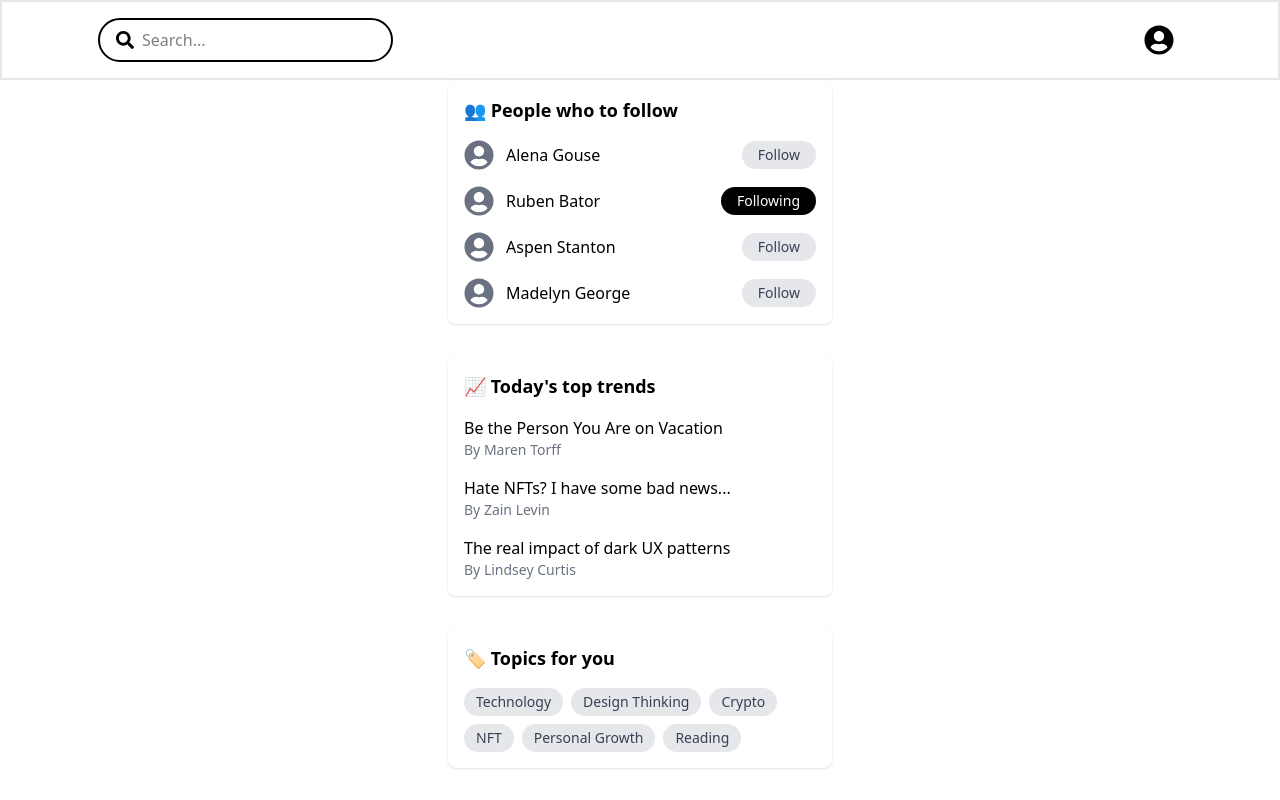
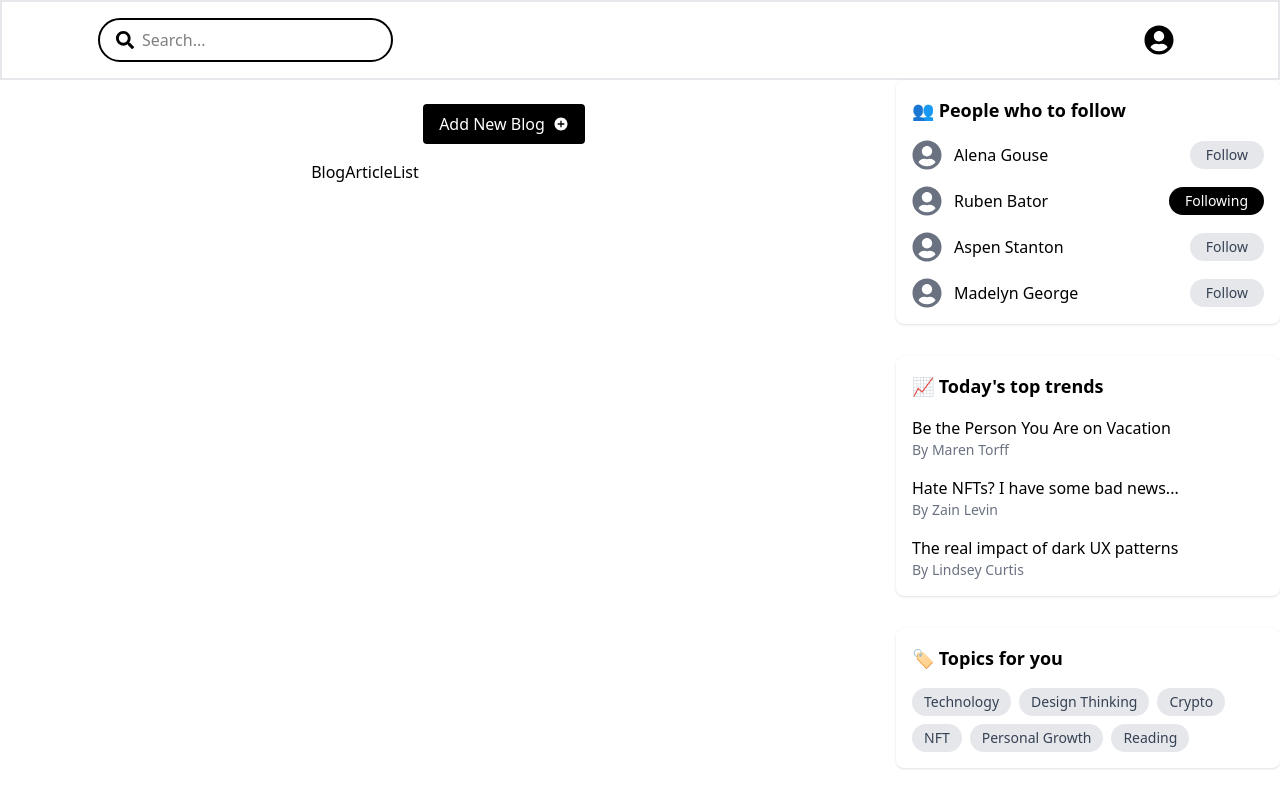
Before and after one commit to williamscodebox/ts-demos, a React (Vite) app: page / in a window 1280 px wide. Built offline with nearby package versions, Linux system fonts and the light colour scheme.

Commit message:
updated Blog

```diff
--- a/src/App.tsx
+++ b/src/App.tsx
@@ -5,22 +5,49 @@ import "./App.css";
 import BlogPeopleToFollow from "./components/BlogPeopleToFollow";
 import BlogTrendList from "./components/BlogTrendList";
 import BlogTopTopics from "./components/BlogTopTopics";
+import { BlogProvider } from "./providers/BlogContext";
+import { IoMdAddCircle } from "react-icons/io";
+import BlogModal from "./components/BlogModal";
+import BlogForm from "./components/BlogForm";
+import ArticleList from "./components/BlogArticleList";
 
 function App() {
   const [isModalOpen, setModalOpen] = useState(false);
   const [editingBlog, setEditingBlog] = useState<Blog | null>(null);
   return (
     <div>
+      <BlogProvider>
         <BlogNavigation />
         <div className="flex justify-center">
-        {/* <div className="mx-auto p-6">App</div>
-      </div>  */}
+          <div className="mx-auto p-6">
+            <div>
+              <button
+                // onClick={openModalForNewBlog}
+                className="ml-[7rem] bg-black flex justify-center items-center text-white px-4 py-2 rounded mb-4"
+              >
+                Add New Blog <IoMdAddCircle className="ml-[.5rem]" />
+              </button>
+
+              <ArticleList
+              // onEdit={openModalForEdit}
+              />
+              {isModalOpen && (
+                <BlogModal onClose={() => setModalOpen(false)}>
+                  <BlogForm
+                  // existingBlog={editingBlog}
+                  // onClose={() => setModalOpen(false)}
+                  />
+                </BlogModal>
+              )}
+            </div>
+          </div>
           <div className="w-[30%]">
             <BlogPeopleToFollow />
             <BlogTrendList />
             <BlogTopTopics />
           </div>
         </div>
+      </BlogProvider>
     </div>
   );
 }
--- /dev/null
+++ b/src/components/BlogArticleList.tsx
@@ -0,0 +1,7 @@
+import React from "react";
+
+function BlogArticleList() {
+  return <div>BlogArticleList</div>;
+}
+
+export default BlogArticleList;
--- /dev/null
+++ b/src/components/BlogForm.tsx
@@ -0,0 +1,7 @@
+import React from "react";
+
+function BlogForm() {
+  return <div>BlogForm</div>;
+}
+
+export default BlogForm;
--- /dev/null
+++ b/src/components/BlogModal.tsx
@@ -0,0 +1,24 @@
+import React from "react";
+
+interface BlogModalProps {
+  children: React.ReactNode;
+  onClose: () => void;
+}
+
+const BlogModal: React.FC<BlogModalProps> = ({ children, onClose }) => {
+  return (
+    <div className="fixed inset-0 bg-black bg-opacity-50 flex items-center justify-center">
+      <div className="bg-white p-4 rounded-lg shadow relative">
+        {children}
+        <button
+          onClick={onClose}
+          className="absolute top-2 right-2 text-gray-500"
+        >
+          ✕
+        </button>
+      </div>
+    </div>
+  );
+};
+
+export default BlogModal;
--- a/src/providers/BlogContext.tsx
+++ b/src/providers/BlogContext.tsx
@@ -34,6 +34,9 @@ export const BlogProvider: React.FC<{ children: React.ReactNode }> = ({
   );
 };
 
+// useBlogs hook to access the BlogContext
+// This hook can be used in any component that is a child of BlogProvider
+
 export const useBlogs = () => {
   const context = useContext(BlogContext);
   if (!context) {
```
Lines whose indentation alone changed are shown as unchanged.
